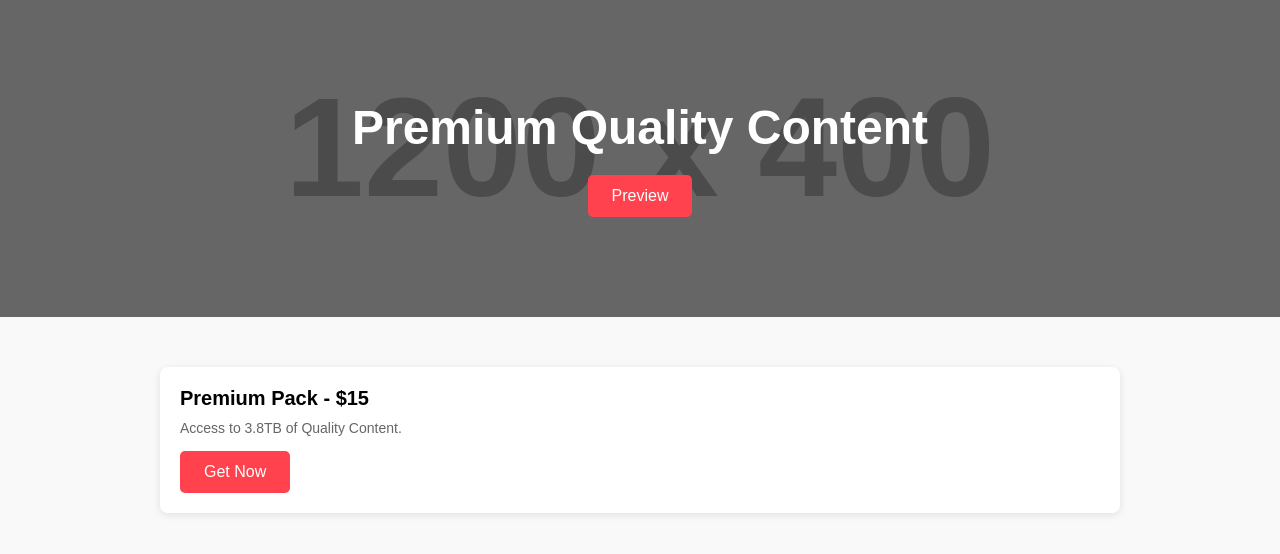
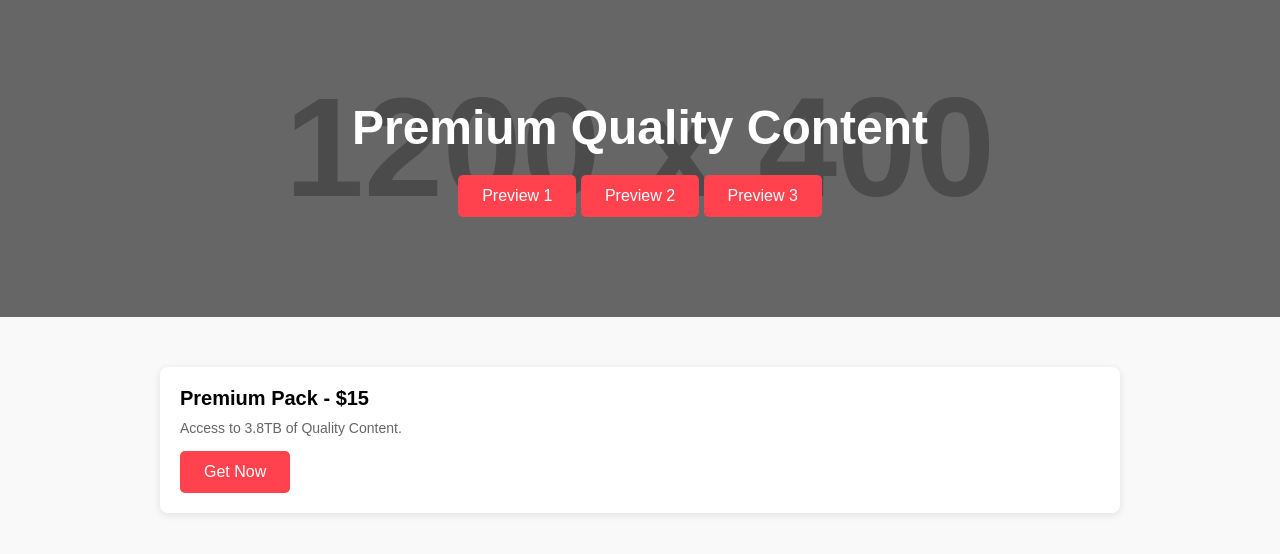
Before and after one commit to foxy093/pmc, a plain HTML site: page index.html in a window 1280 px wide. Drawn offline with Linux system fonts and the light colour scheme; placeholder pictures from the web are drawn by us.

Commit message:
Update index.html

```diff
--- a/index.html
+++ b/index.html
@@ -10,7 +10,11 @@
     <!-- Hero Section -->
     <section class="hero">
         <h1>Premium Quality Content</h1>
-        <a href="https://i.ibb.co/5hk5R9Qv/meg4print.png" class="btn" target="_blank">Preview</a>
+        <div class="preview-buttons">
+            <a href="https://i.ibb.co/5hk5R9Qv/meg4print.png" class="btn" target="_blank">Preview 1</a>
+            <a href="#" class="btn" target="_blank">Preview 2</a>
+            <a href="#" class="btn" target="_blank">Preview 3</a>
+        </div>
     </section>
 
     <!-- Creator Profile (Example) -->
```
